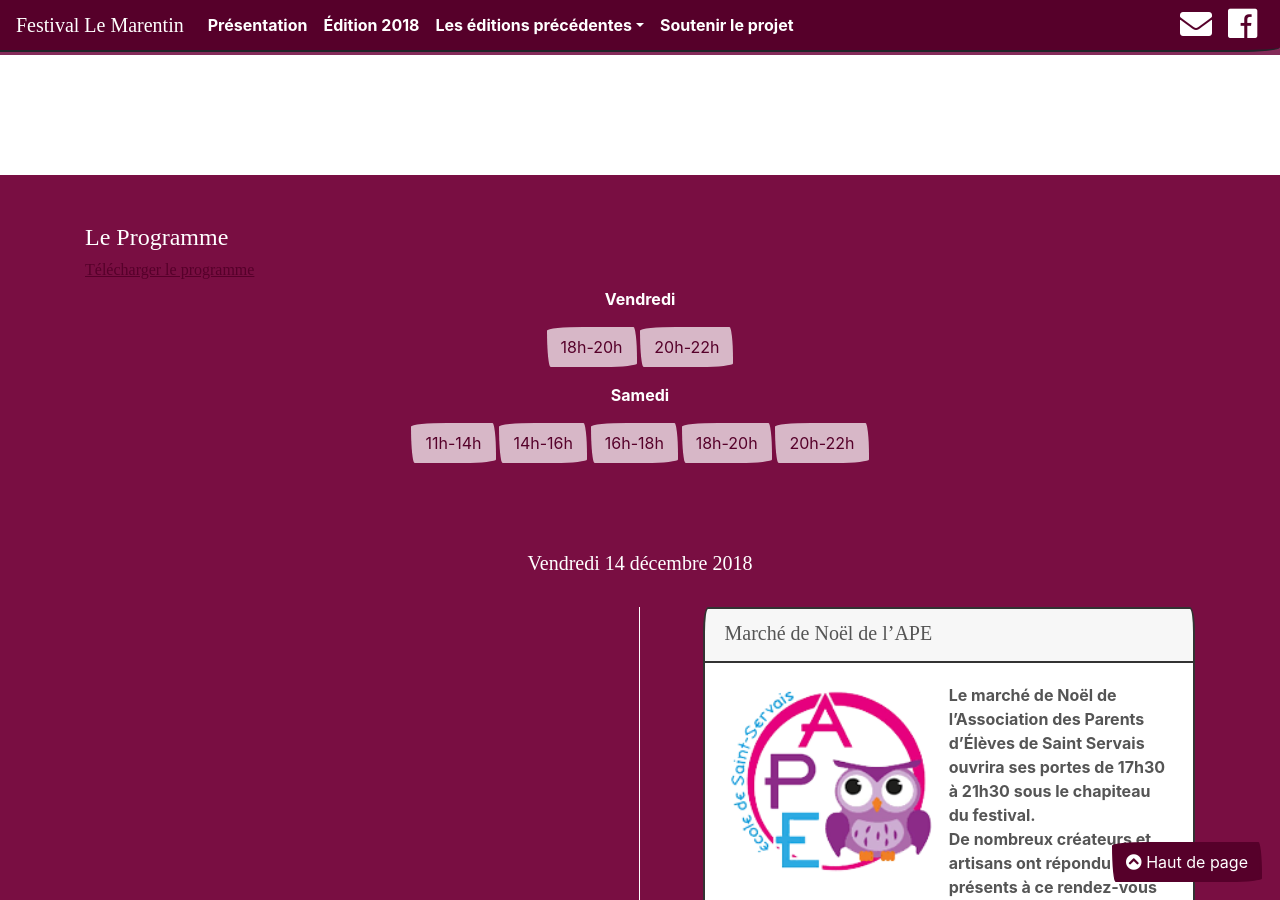
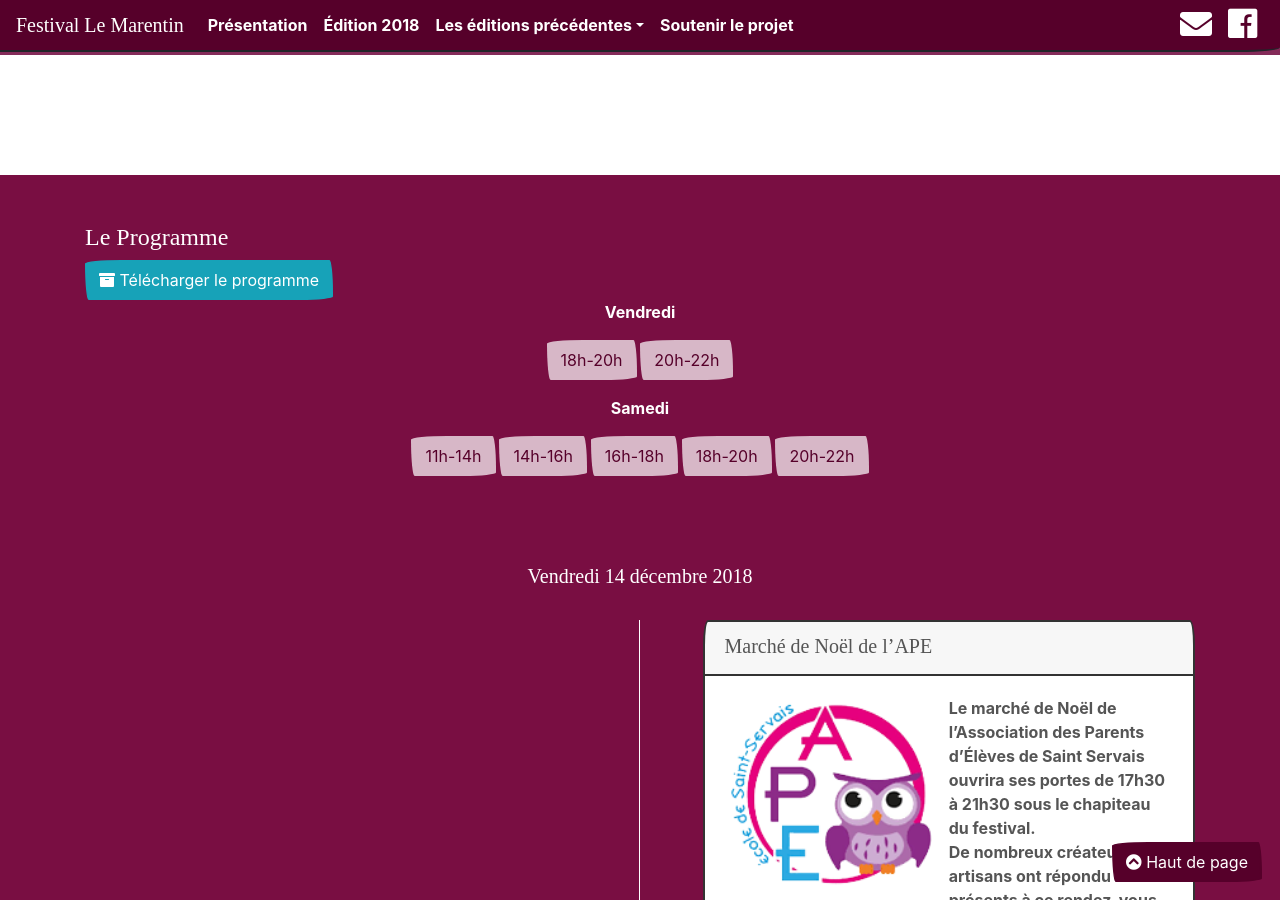
Before and after one commit to tibodut/marentin, a Jekyll site: the page built from edition-2018.html, in a window 1280 px wide and 900 px high, scrolled down 343 px. Built offline with Jekyll 4.4.1, drawn with Linux system fonts in a browser that asks for light colours; nearby versions of some CDN libraries; some web fonts are replaced.

Commit message:
Update edition-2018.html

```diff
--- a/edition-2018.html
+++ b/edition-2018.html
@@ -45,7 +45,8 @@ layout: default
     <div id="le-programme" class="bg-secondary padding-top padding-bottom text-white py-5">
         <div class="container">
             <h4>Le Programme</h4>
-<h6><a href="{{site.baseurl}}/img/Le-Programme.pdf"  traget="_blank">Télécharger le programme </a></h6>
+<a class="btn btn-info" href="{{site.baseurl}}/img/Le-Programme.pdf" role="button"><span class="fa fa-archive"></span> Télécharger le programme </a><br />
+
 
             <div class="text-center">
                 <p>Vendredi</p>
```
